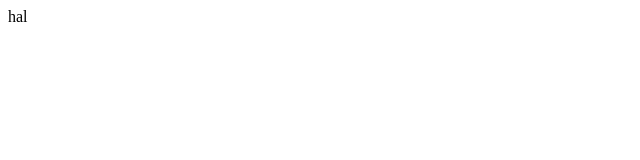
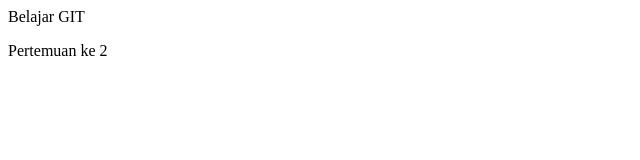
Before and after one commit to Langputrap/latihan-git, a plain HTML site: page index.html in a window 1280 px wide. Shown: the whole page, without its empty margins (0-640 px from the left). Drawn offline with Linux system fonts and the light colour scheme.

Commit message:
nambah data

```diff
--- a/index.html
+++ b/index.html
@@ -6,6 +6,7 @@
     <title>Latihan GIT</title>
 </head>
 <body>
-    <p>hal</p>
+    <p>Belajar GIT</p>
+    <p>Pertemuan ke 2</p>
 </body>
 </html>
```
